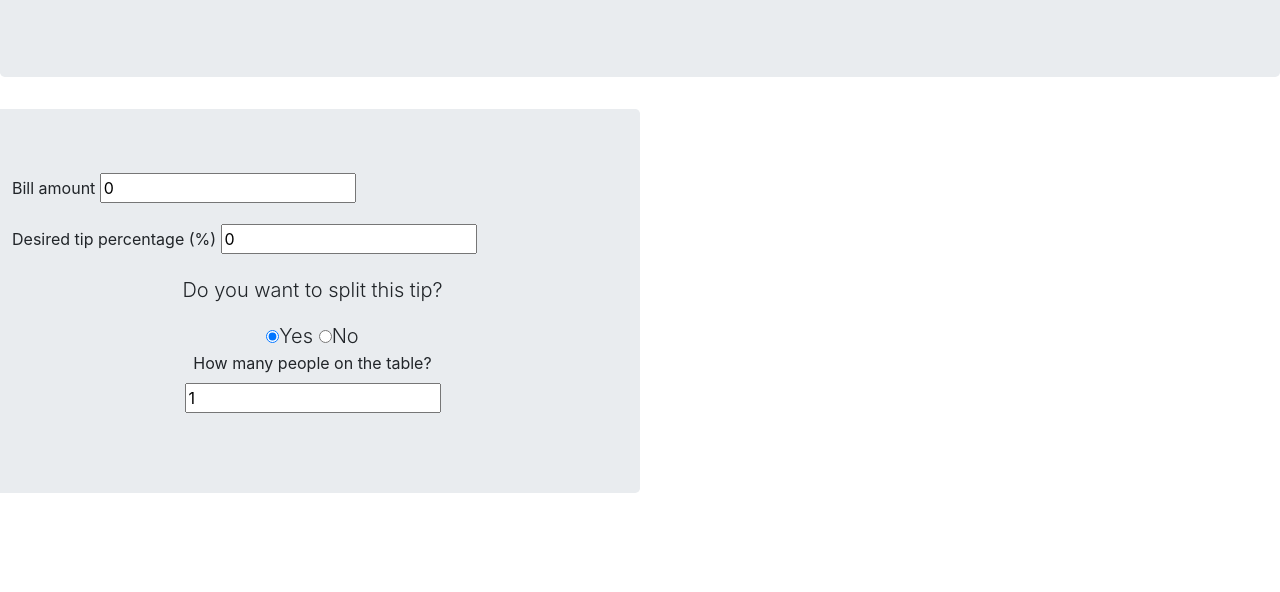
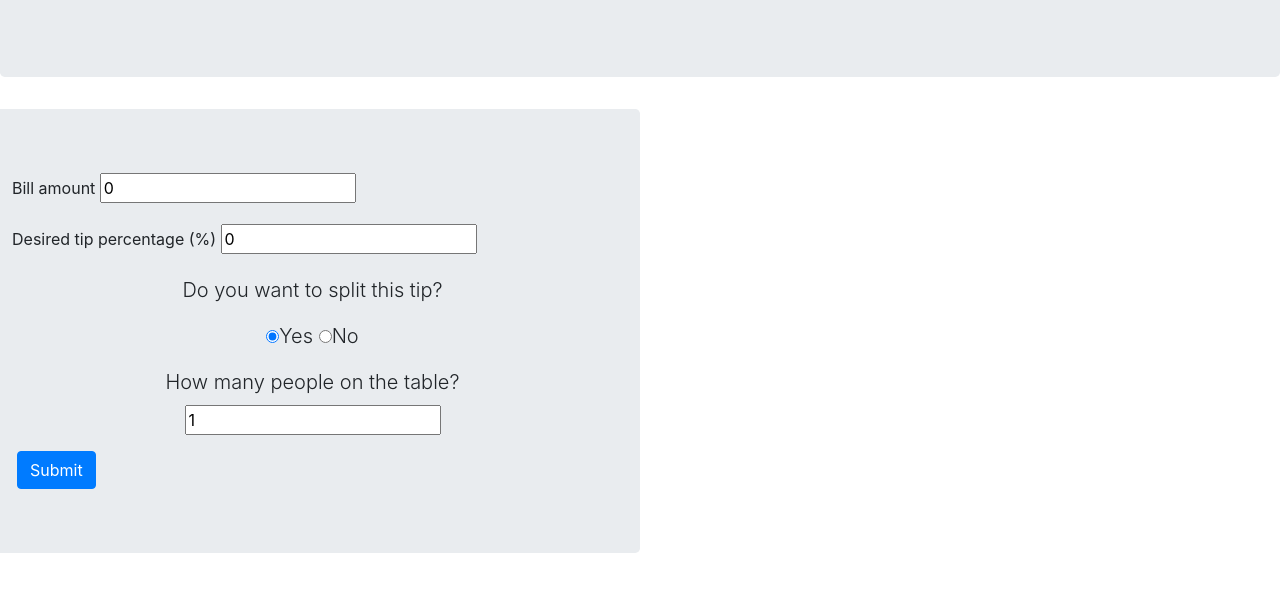
Before and after one commit to Nzibosco/masterTip, a plain HTML site: page index.html in a window 1280 px wide. Both pictures are taken after a click on the radio button 272 px from the left and 508 px from the top of the page. Shown: the part 172-764 px from the top of the page. Drawn offline with nearby package versions, Linux system fonts and the light colour scheme.

Commit message:
added submit button

```diff
--- a/index.html
+++ b/index.html
@@ -42,18 +42,18 @@
                 </div>
                 <!-- if splitting tip is desired -->
                 <p class="lead text-center">Do you want to split this tip?</p>
-                <div class="lead text-center">
+                <div class="form-group lead text-center">
                     <input name="splitting" type="radio" id="radio-yes" data-toggle="collapse" data-target="#if-split"
                         value="Yes">Yes
                     <input name="splitting" type="radio" id="radio-no" value="No">No
                 </div>
                 <div class="collapse" id="if-split">
                     <div class="form-group text-center">
-                        <label for="split">How many people on the table?</label> <br>
-                        <input type="number" value=1 placeholder="Enter number of people to split the tip"
-                            name="split-tip" id="split">
+                        <label for="split"class = "lead">How many people on the table?</label> <br>
+                        <input type="number" value=1 placeholder="Enter number of people to split the tip" name="split-tip" id="split">
                     </div>
                 </div>
+                <button type = "submit" id = "form-submit" class = "btn btn-primary">Submit</button>
             </form>
         </div>
     </div>
```
